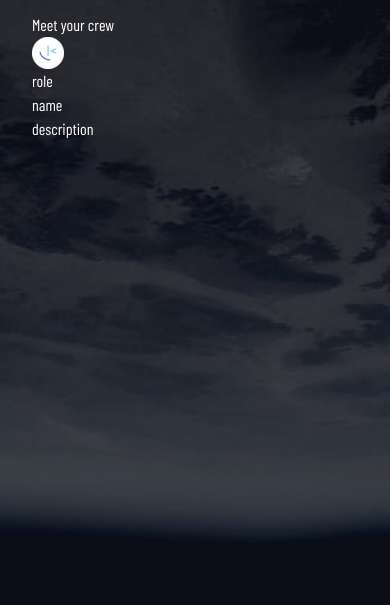
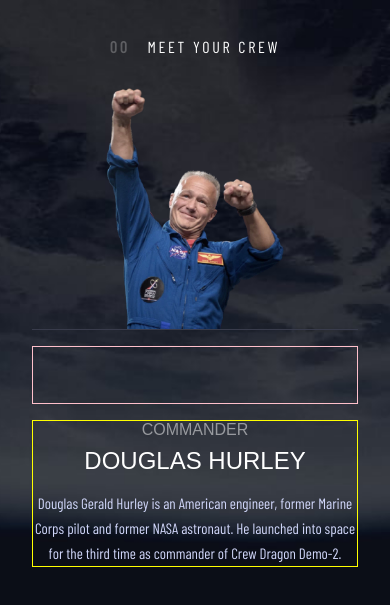
Before and after one commit to zougari47/frontend-mentor-challenges, an Astro site in the folder apps/space-tourism-mutli-page-website/: page /crew in a window 390 px wide. Shown: the part 67-672 px from the top of the page. Built offline with nearby package versions, Linux system fonts and the light colour scheme; Astro itself is replaced by a stand-in of ours; a web font is replaced by a local one.

Commit message:
finish mobile view of crew page

```diff
--- a/apps/space-tourism-mutli-page-website/src/components/crew/Crew.tsx
+++ b/apps/space-tourism-mutli-page-website/src/components/crew/Crew.tsx
@@ -1,17 +1,60 @@
-const Crew = () => {
+export interface ICrew {
+  name: string
+  images: {
+    png: string
+    webp: string
+  }
+  role: string
+  bio: string
+  i?: string
+  children?: React.ReactNode
+}
+
+const CrewMember: React.FC<ICrew> = ({
+  name,
+  images,
+  role,
+  bio,
+  i,
+  children,
+}) => {
   return (
-    <div className='text-white'>
-      <p>Meet your crew</p>
+    <div className='animate-fade-in relative text-center text-white' key={name}>
+      <p
+        data-index={i}
+        className={`mb-8 mt-6 text-base uppercase leading-[19.2px] tracking-[2.7px] text-white before:pr-[18px] before:font-bold before:opacity-25 before:content-[attr(data-index)] md:mb-[60px] md:text-left md:text-[20px] md:leading-6 md:tracking-[3.38px] lg:mb-[97px] lg:whitespace-nowrap lg:text-[28px] lg:leading-[33.6px] lg:tracking-[4.72px]`}
+      >
+        Meet your crew
+      </p>
 
-      <img src='/favicon.png' alt='name' />
+      {/* grid container */}
+      <div className='grid grid-cols-1 gap-4 lg:grid-cols-2'>
+        <div className='md:order-3 lg:order-1 '>
+          <div className='mx-auto w-[177.12px] items-center'>
+            <img src={images.webp} alt={name} className='block h-auto w-full' />
+          </div>
+          <hr className='border-[#383B4B] md:hidden' />
+        </div>
 
-      {/* navigation button */}
+        {/* navigation button */}
+        <div className='border border-[pink] p-4 md:order-2 lg:order-3'>
+          {children}
+        </div>
 
-      <span>role</span>
-      <h1>name</h1>
-      <p>description</p>
+        <div className='border border-[yellow] md:order-1'>
+          <span className='font-bellefair mb-2 block text-[16px] uppercase leading-[18px] opacity-50'>
+            {role}
+          </span>
+          <h1 className='font-bellefair mb-4 text-[24px] uppercase leading-[27.5px]'>
+            {name}
+          </h1>
+          <p className='text-light-blueish-gray text-[15px] leading-[25px]'>
+            {bio}
+          </p>
+        </div>
+      </div>
     </div>
   )
 }
 
-export default Crew
+export default CrewMember
--- a/apps/space-tourism-mutli-page-website/src/components/crew/NavigationButtons.tsx
+++ b/apps/space-tourism-mutli-page-website/src/components/crew/NavigationButtons.tsx
@@ -1,33 +1,29 @@
-import type { FC } from 'react'
+import type { ICrew } from './Crew'
 
 interface INavigationButtons {
-  destinations: {
-    name: string
-    description: string
-    avgDistance: string
-    travelTime: string
-  }[]
-  currentDestination: string
-  setCurrentDestination: (d: string) => void
+  crewArr: ICrew[]
+  currentMember: ICrew
+  setCurrentMember: (member: ICrew) => void
 }
 
-const NavigationButtons: FC<INavigationButtons> = ({
-  destinations,
-  currentDestination,
-  setCurrentDestination,
+const NavigationButtons: React.FC<INavigationButtons> = ({
+  crewArr,
+  currentMember,
+  setCurrentMember,
 }) => {
+  console.log(currentMember.name === crewArr[0].name, currentMember)
   return (
-    <ul className='item-center text-light-blueish-gray mb-5 mt-[26px] flex justify-center gap-7 md:mb-6 md:mt-[53px] lg:justify-start'>
-      {destinations.map((d) => (
-        <li key={d.name}>
+    <ul className='flex items-center justify-center gap-4'>
+      {crewArr.map((member) => (
+        <li key={member.name}>
+          {/* true mean current selected */}
           <button
-            className={`relative mb-8 w-fit text-[14px] uppercase leading-[16.8px] tracking-[2.36px] after:absolute after:left-0 after:top-8 after:h-1 after:w-full after:duration-200 after:content-[""] hover:after:bg-white/50 md:mb-0 md:text-[16px] md:leading-[19.2px] md:tracking-[2.7px] lg:mb-[52px] lg:text-base lg:leading-[19.2px] lg:tracking-[2.7px] lg:after:top-10 ${
-              d.name === currentDestination &&
-              'text-white after:block after:bg-white'
+            className={`ful aspect-square w-[10px] rounded-full bg-white opacity-[0.17%]  ${
+              currentMember.name == member.name ? 'opacity-100' : 'opacity-25'
             }`}
-            onClick={() => setCurrentDestination(d.name)}
+            onClick={() => setCurrentMember(member)}
           >
-            {d.name}
+            <span className='sr-only'>{member.name}</span>
           </button>
         </li>
       ))}
--- a/apps/space-tourism-mutli-page-website/src/components/crew/index.tsx
+++ b/apps/space-tourism-mutli-page-website/src/components/crew/index.tsx
@@ -1,9 +1,25 @@
-import Crew from './Crew'
+import CrewMember from './Crew'
+import crewArr from '../../data/crew.json'
+import { useState } from 'react'
+import NavigationButtons from './NavigationButtons'
 
 const Wrapper = () => {
+  const [currentMember, setCurrentMember] = useState(crewArr[0])
   return (
     <section className='container'>
-      <Crew />
+      <CrewMember
+        name={currentMember.name}
+        bio={currentMember.bio}
+        role={currentMember.role}
+        images={currentMember.images}
+        i='00'
+      >
+        <NavigationButtons
+          crewArr={crewArr}
+          currentMember={currentMember}
+          setCurrentMember={setCurrentMember}
+        />
+      </CrewMember>
     </section>
   )
 }
```
